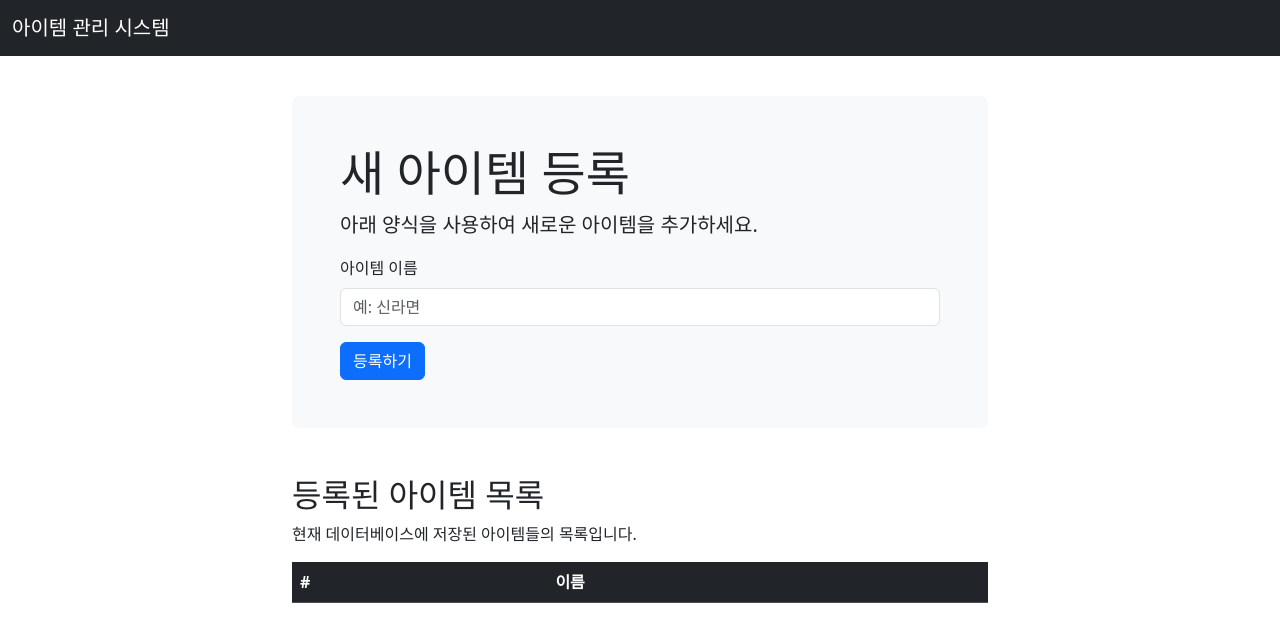
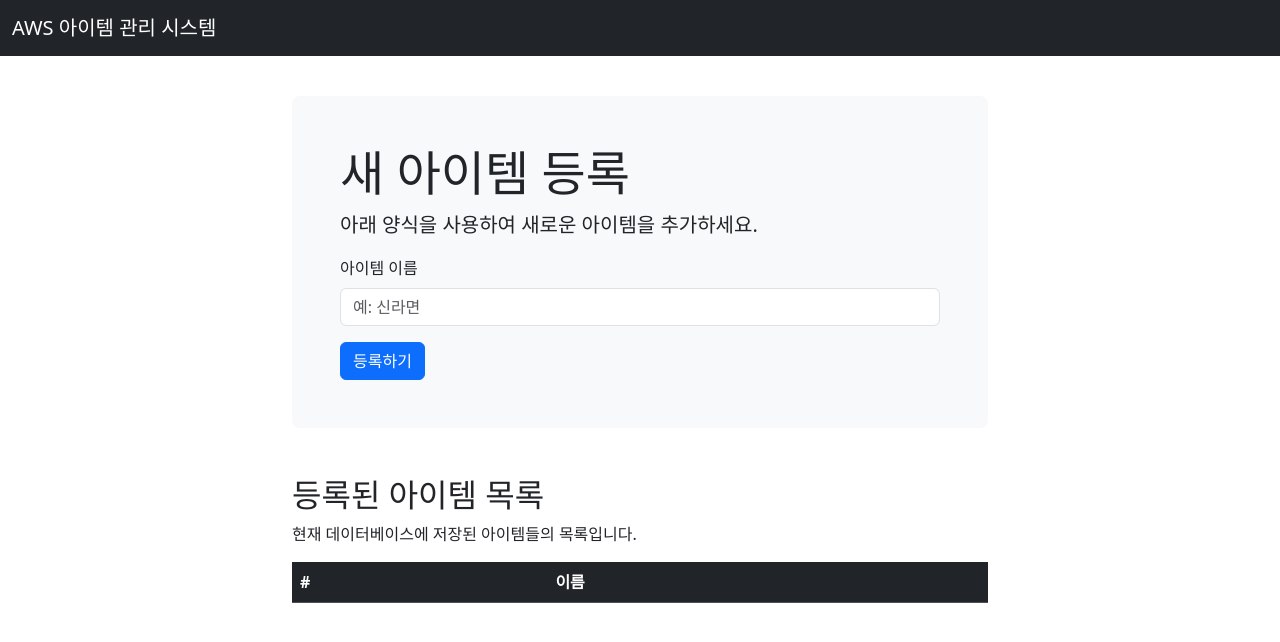
Before and after one commit to masungil/docker-project, a plain HTML site: page frontend/index.html in a window 1280 px wide. Drawn offline with nearby package versions, Linux system fonts and the light colour scheme; no server answers.

Commit message:
index수정

```diff
--- a/frontend/index.html
+++ b/frontend/index.html
@@ -22,7 +22,7 @@
     <!-- 네비게이션 바 -->
     <nav class="navbar navbar-expand-md navbar-dark bg-dark fixed-top">
         <div class="container-fluid">
-            <a class="navbar-brand" href="#">아이템 관리 시스템</a>
+            <a class="navbar-brand" href="#">AWS 아이템 관리 시스템</a>
         </div>
     </nav>
 
```
